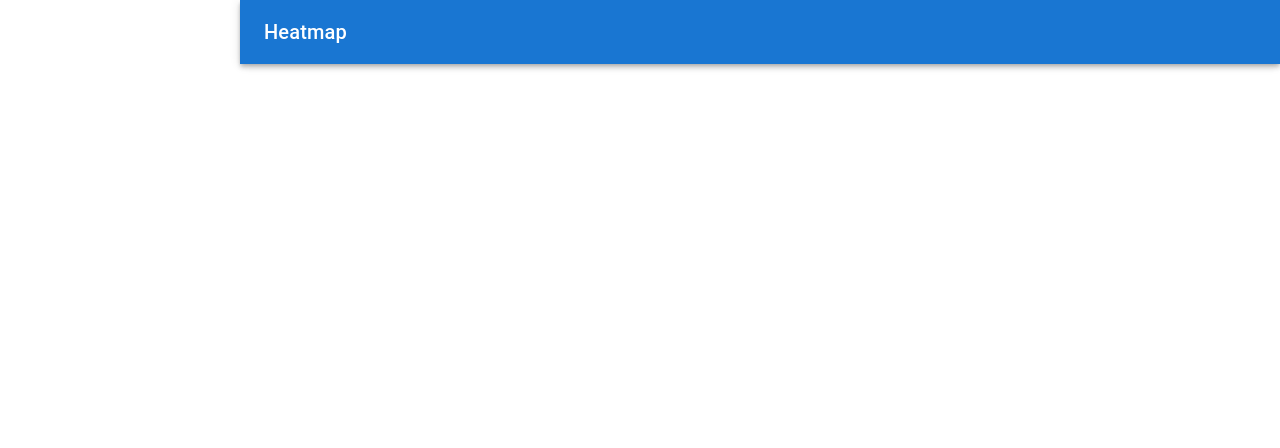
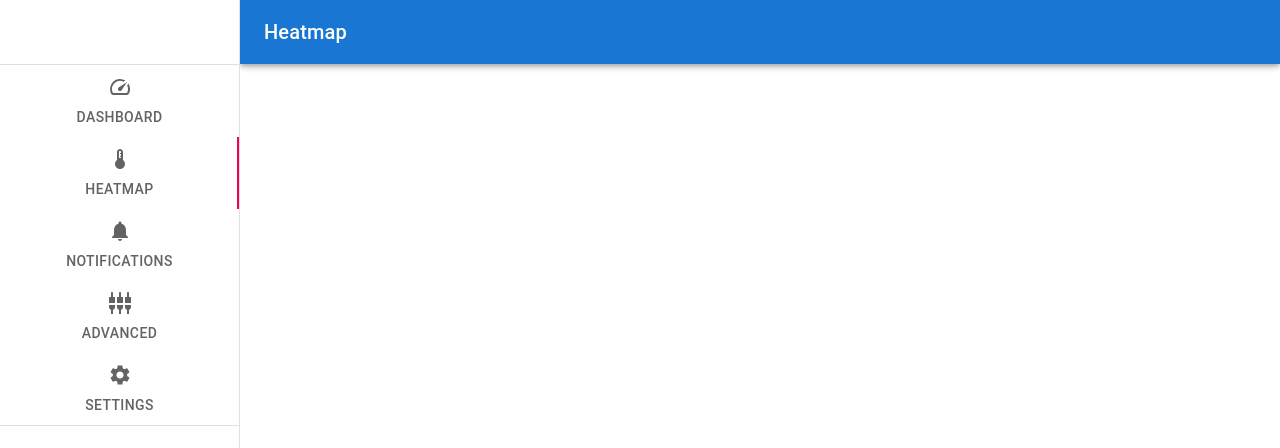
Before and after one commit to StijnSchellekens/Sem3ISAAC, a Next.js app in the folder isaac-frontend/: page /heatmap in a window 1280 px wide. Shown: the top 448 px of the page. Built offline with nearby package versions, Linux system fonts and the light colour scheme.

Commit message:
stable version

```diff
--- a/isaac-frontend/components/NavBar.js
+++ b/isaac-frontend/components/NavBar.js
@@ -10,13 +10,14 @@ import NotificationsIcon from '@mui/icons-material/Notifications';
 import SettingsInputCompositeIcon from
   '@mui/icons-material/SettingsInputComposite';
 import SettingsIcon from '@mui/icons-material/Settings';
+import PropTypes from 'prop-types';
 
 import {Tab, Tabs} from '@material-ui/core/';
 import Link from 'next/link';
 
 const drawerWidth = 240;
 
-export default function PermanentDrawerLeft() {
+export default function PermanentDrawerLeft({value}) {
   return (
     <Box sx={{display: 'flex'}}>
       <CssBaseline />
@@ -37,25 +38,55 @@ export default function PermanentDrawerLeft() {
         <>
           <Tabs
             orientation="vertical"
-            value={'/'}
+            value={value}
             textColor="secondary"
             indicatorColor="secondary"
           >
-            <Tab
+            {/* <Tab
               label='Dashboard'
               value="/"
               // component={<Link/>}
               to="/"
               icon={<SpeedIcon/>}
-            />
-            <Tab
+            /> */}
+            <Link href="/dashboard" passHref>
+              <Tab label="Dashboard"
+                value={0}
+                icon={<SpeedIcon/>}
+              />
+            </Link>
+            <Link href="/heatmap" passHref>
+              <Tab label="Heatmap"
+                value={1}
+                icon={<ThermostatIcon/>}
+              />
+            </Link>
+            <Link href="/notifications" passHref>
+              <Tab label="Notifications"
+                value={2}
+                icon={<NotificationsIcon/>}
+              />
+            </Link>
+            <Link href="/advanced" passHref>
+              <Tab label="Advanced"
+                value={3}
+                icon={<SettingsInputCompositeIcon />}
+              />
+            </Link>
+            <Link href="/settings" passHref>
+              <Tab label="Settings"
+                value={4}
+                icon={<SettingsIcon/>}
+              />
+            </Link>
+            {/* <Tab
               label='HeatMap'
               // value="/heatmap"
-              component={Link}
+              // component={Link}
               // href="/heatmap"
               icon={<ThermostatIcon/>}
-            />
-            <Tab
+            /> */}
+            {/* <Tab
               label='Notifications'
               value="/notifications"
               // component={Link}
@@ -68,14 +99,17 @@ export default function PermanentDrawerLeft() {
               // component={Link}
               to="/advanced"
               icon={<SettingsInputCompositeIcon />}
-            />
-            <Tab
+            /> */}
+            {/* <Tab
               label='Settings'
               value="/settings"
               // component={Link}
               to="/settings"
               icon={<SettingsIcon/>}
-            />
+            /> */}
+            {/* <Link href="/heatmap" passHref>
+              <Tab label="Heatmap" />
+            </Link> */}
           </Tabs>
         </>
         <Divider />
@@ -89,3 +123,7 @@ export default function PermanentDrawerLeft() {
     </Box>
   );
 }
+
+PermanentDrawerLeft.propTypes = {
+  value: PropTypes.number.isRequired,
+};
--- a/isaac-frontend/pages/advanced.js
+++ b/isaac-frontend/pages/advanced.js
@@ -3,10 +3,12 @@ import AppBar from '@mui/material/AppBar';
 import Toolbar from '@mui/material/Toolbar';
 import Typography from '@mui/material/Typography';
 const drawerWidth = 240;
+import NavBar from '../components/NavBar';
 
 const Advanced = () => {
   return (
     <div>
+      <NavBar value={3}/>
       <AppBar
         position="fixed"
         sx={{width: `calc(100% - ${drawerWidth}px)`, ml: `${drawerWidth}px`}}
--- a/isaac-frontend/pages/dashboard.js
+++ b/isaac-frontend/pages/dashboard.js
@@ -5,6 +5,7 @@ import Typography from '@mui/material/Typography';
 import Gauge from '../components/Gauge';
 import Grid from '@mui/material/Grid';
 import DashboardGraphs from '../components/DashboardGraphs';
+import NavBar from '../components/NavBar';
 
 const drawerWidth = 240;
 
@@ -36,6 +37,7 @@ const Dashboard = () => {
 
   return (
     <div style={generalStyle}>
+      <NavBar value={0}/>
       <AppBar
         position="fixed"
         color="primary"
--- a/isaac-frontend/pages/heatmap.js
+++ b/isaac-frontend/pages/heatmap.js
@@ -3,10 +3,12 @@ import AppBar from '@mui/material/AppBar';
 import Toolbar from '@mui/material/Toolbar';
 import Typography from '@mui/material/Typography';
 const drawerWidth = 240;
+import NavBar from '../components/NavBar';
 
 const Heatmap = () => {
   return (
     <div>
+      <NavBar value={1}/>
       <AppBar
         position="fixed"
         sx={{width: `calc(100% - ${drawerWidth}px)`, ml: `${drawerWidth}px`}}
--- a/isaac-frontend/pages/notifications.js
+++ b/isaac-frontend/pages/notifications.js
@@ -3,10 +3,12 @@ import AppBar from '@mui/material/AppBar';
 import Toolbar from '@mui/material/Toolbar';
 import Typography from '@mui/material/Typography';
 const drawerWidth = 240;
+import NavBar from '../components/NavBar';
 
 const Notifications = () => {
   return (
     <div>
+      <NavBar value={2}/>
       <AppBar
         position="fixed"
         sx={{width: `calc(100% - ${drawerWidth}px)`, ml: `${drawerWidth}px`}}
--- a/isaac-frontend/pages/settings.js
+++ b/isaac-frontend/pages/settings.js
@@ -3,10 +3,12 @@ import AppBar from '@mui/material/AppBar';
 import Toolbar from '@mui/material/Toolbar';
 import Typography from '@mui/material/Typography';
 const drawerWidth = 240;
+import NavBar from '../components/NavBar';
 
 const Settings = () => {
   return (
     <div>
+      <NavBar value={4}/>
       <AppBar
         position="fixed"
         sx={{width: `calc(100% - ${drawerWidth}px)`, ml: `${drawerWidth}px`}}
```
